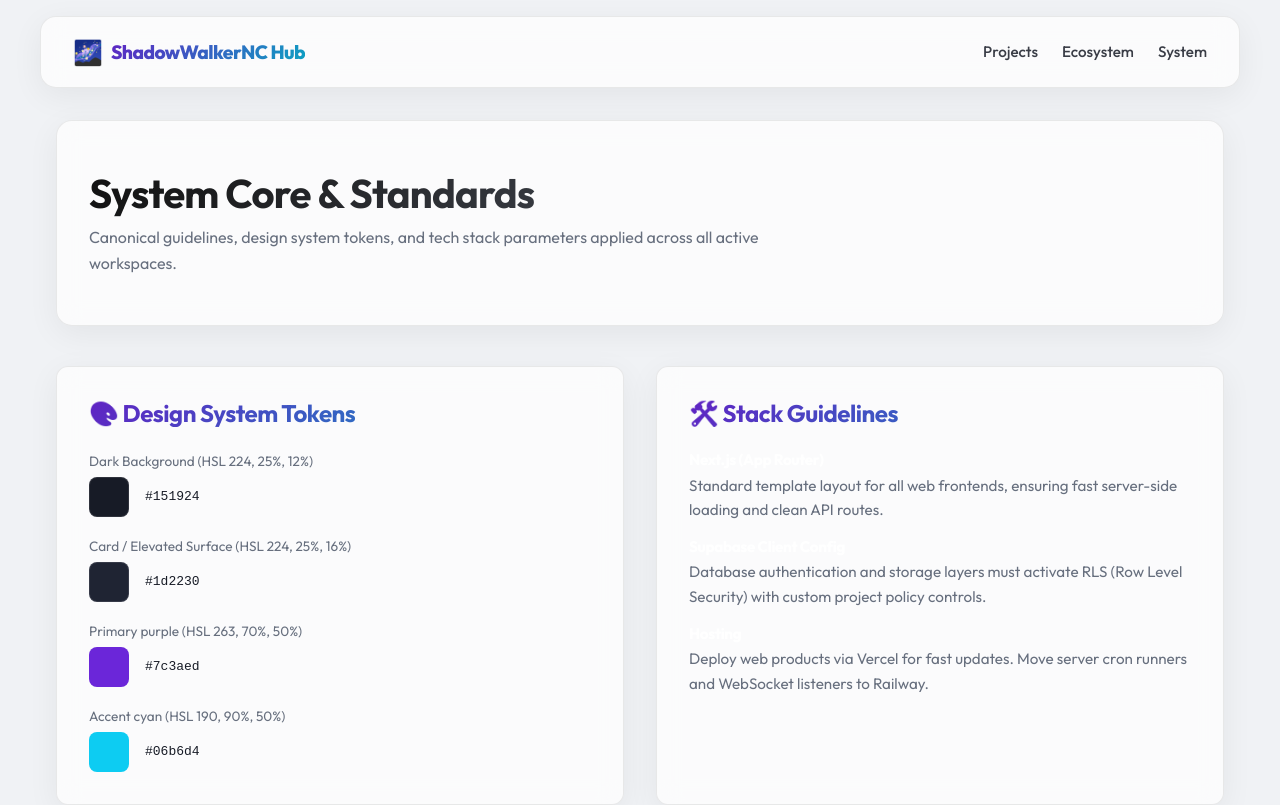
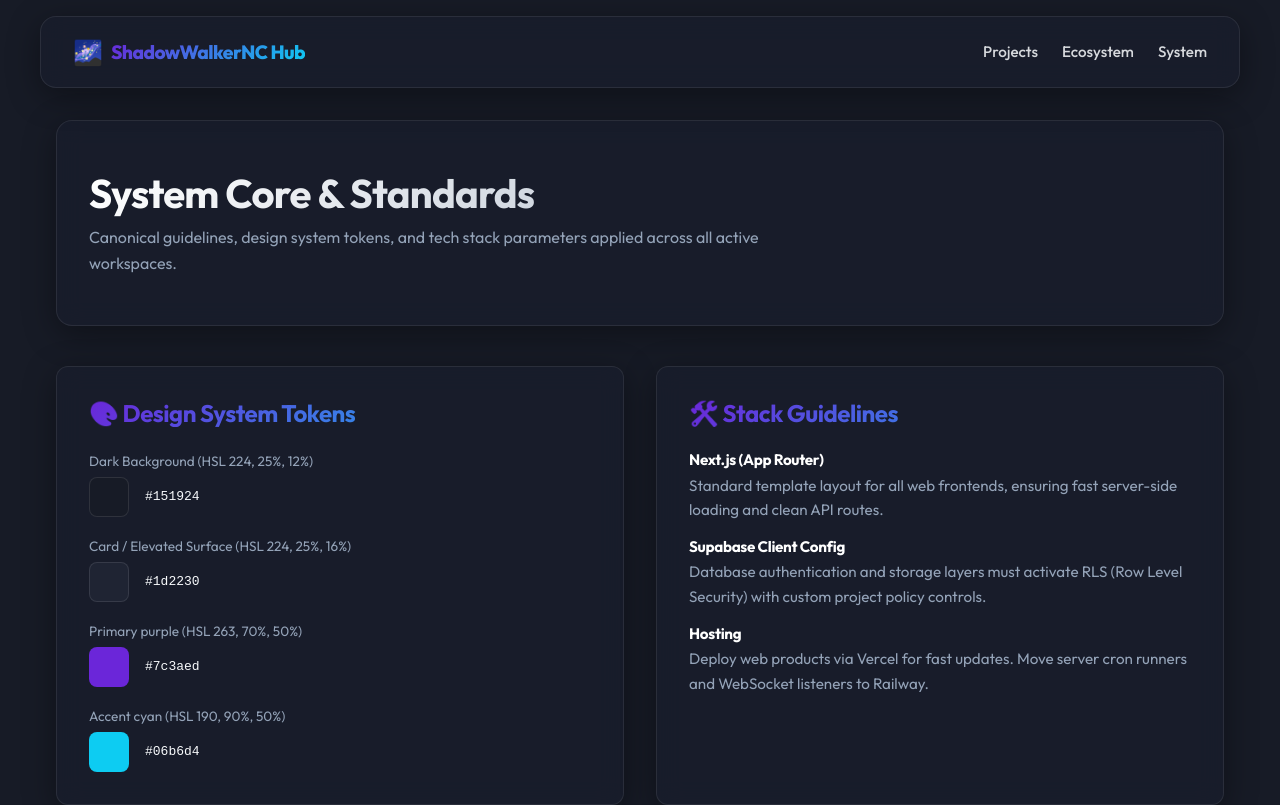
Before and after one commit to ShadowWalkerNC/Unity-MC, a Next.js app: page /system in a window 1280 px wide. Shown: the top 805 px of the page. Built offline with nearby package versions, Linux system fonts and the light colour scheme.

Commit message:
Configure dark-mode exclusively and update workspace paths to Unity-MC

```diff
--- a/src/app/globals.css
+++ b/src/app/globals.css
@@ -16,35 +16,6 @@
   --muted: hsl(var(--muted-hsl));
 }
 
-/* Light Theme Variables Overrides */
-@media (prefers-color-scheme: light) {
-  :root {
-    --background-hsl: 210, 20%, 95%;
-    --surface-hsl: 0, 0%, 100%;
-    --foreground-hsl: 224, 25%, 12%;
-    --muted-hsl: 220, 10%, 45%;
-    --primary-hsl: 263, 70%, 45%;
-    --accent-hsl: 190, 90%, 40%;
-  }
-
-  .glass-panel {
-    background: rgba(255, 255, 255, 0.7) !important;
-    border: 1px solid rgba(0, 0, 0, 0.08) !important;
-    box-shadow: 0 8px 32px 0 rgba(0, 0, 0, 0.06) !important;
-  }
-
-  .glass-panel:hover {
-    border-color: rgba(0, 0, 0, 0.15) !important;
-    box-shadow: 0 12px 40px 0 rgba(0, 0, 0, 0.1) !important;
-  }
-
-  .title-gradient {
-    background: linear-gradient(135deg, #111 0%, hsl(var(--muted-hsl)) 100%) !important;
-    -webkit-background-clip: text !important;
-    -webkit-text-fill-color: transparent !important;
-  }
-}
-
 * {
   box-sizing: border-box;
   margin: 0;
@@ -58,7 +29,6 @@ body {
   min-height: 100vh;
   line-height: 1.6;
   overflow-x: hidden;
-  transition: background-color 0.3s, color 0.3s;
 }
 
 a {
```
